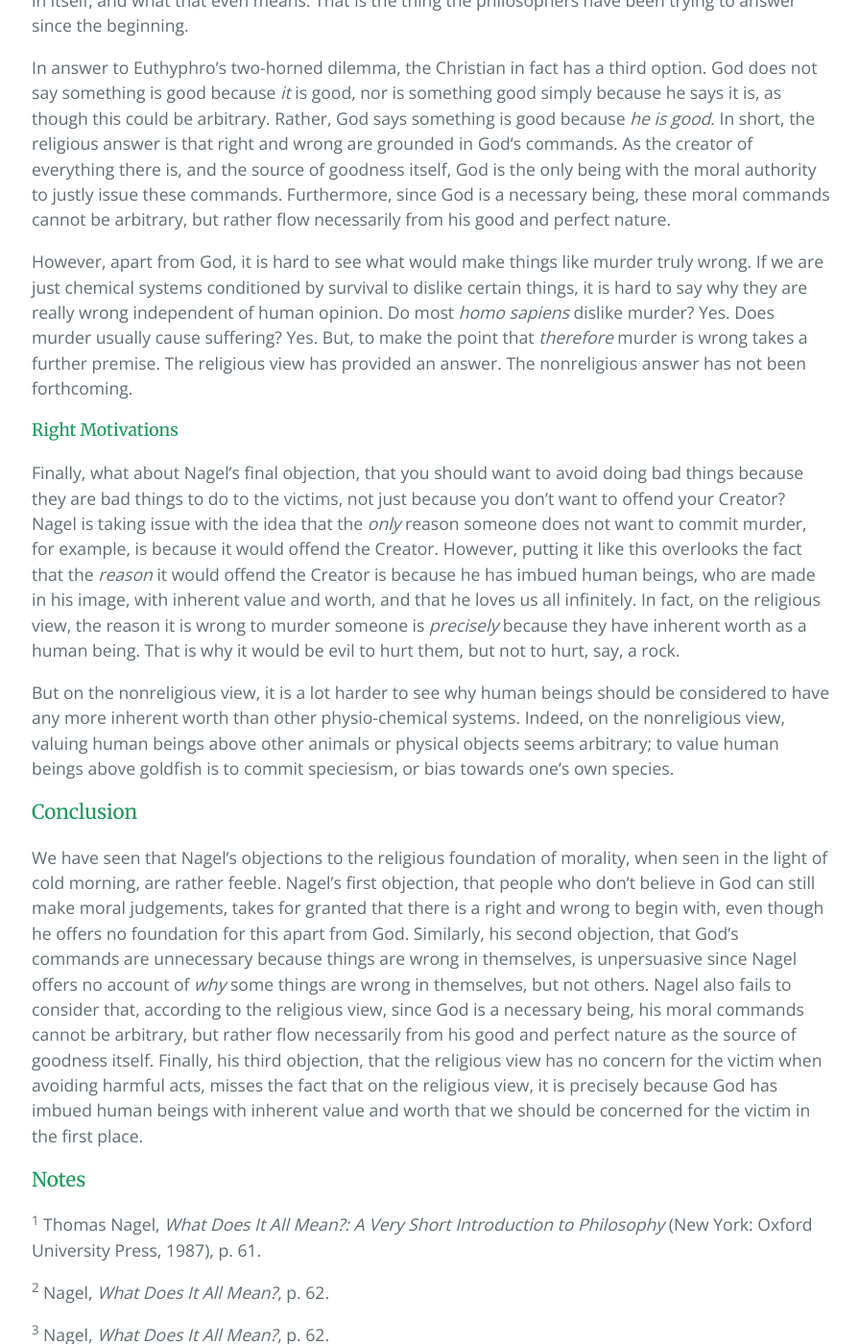
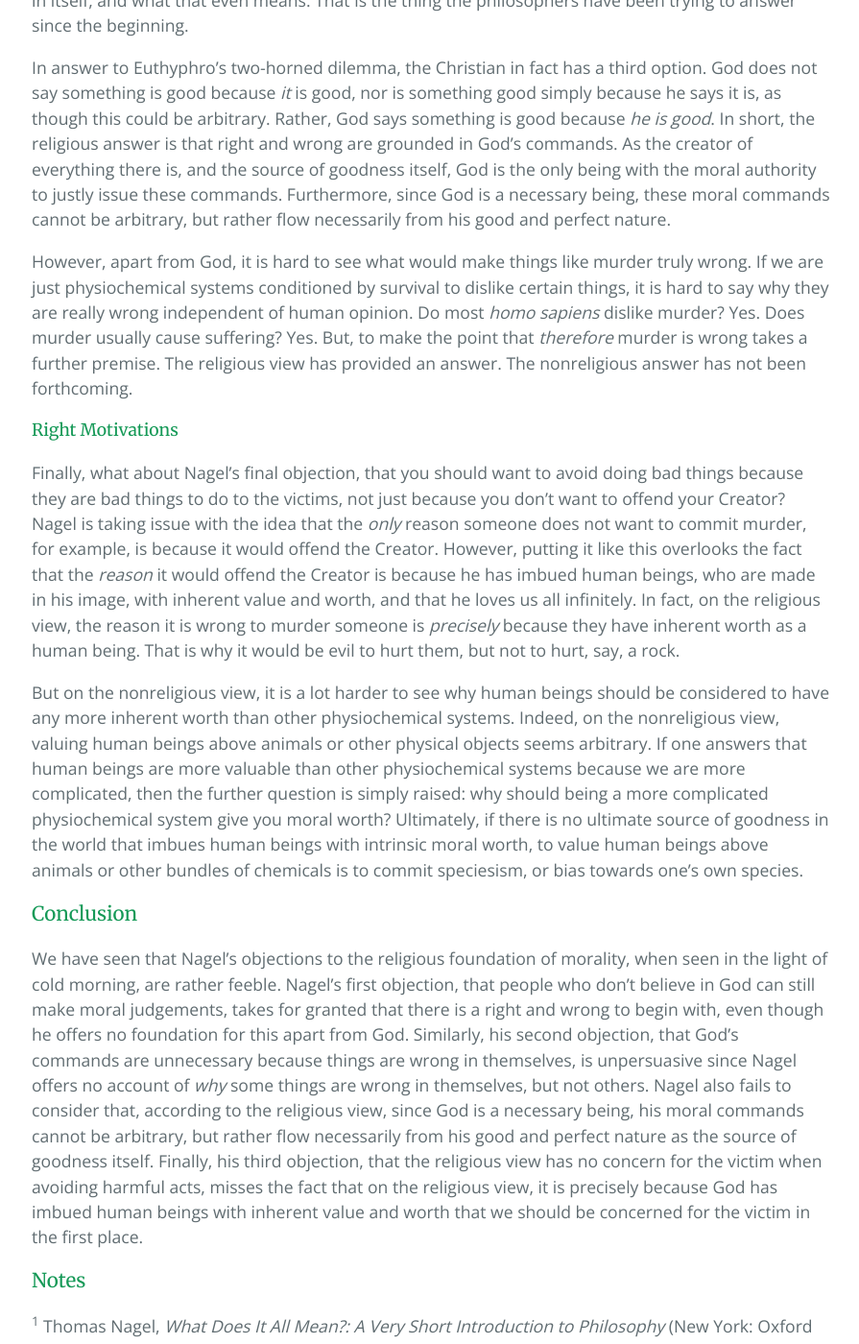
Before and after one commit to second-breakfast/second-breakfast.github.io, a Jekyll site: the page built from _posts/2019-07-13-nagel-morality.markdown, in a window 1280 px wide and 1400 px high, scrolled down 3016 px. Shown: the whole window at 96% size, without its empty margins (191-1086 px from the left). Built offline with Jekyll 4.4.1, drawn with Linux system fonts in a browser that asks for light colours.

Commit message:
Update Nagel post

```diff
--- a/_posts/2019-07-13-nagel-morality.markdown
+++ b/_posts/2019-07-13-nagel-morality.markdown
@@ -42,12 +42,12 @@ What about Nagel’s second objection against the religious view, that things ar
 
 In answer to Euthyphro’s two-horned dilemma, the Christian in fact has a third option. God does not say something is good because *it* is good, nor is something good simply because he says it is, as though this could be arbitrary. Rather, God says something is good because *he is good*. In short, the religious answer is that right and wrong are grounded in God’s commands. As the creator of everything there is, and the source of goodness itself, God is the only being with the moral authority to justly issue these commands. Furthermore, since God is a necessary being, these moral commands cannot be arbitrary, but rather flow necessarily from his good and perfect nature.
 
-However, apart from God, it is hard to see what would make things like murder truly wrong. If we are just chemical systems conditioned by survival to dislike certain things, it is hard to say why they are really wrong independent of human opinion. Do most *homo sapiens* dislike murder? Yes. Does murder usually cause suffering? Yes. But, to make the point that *therefore* murder is wrong takes a further premise. The religious view has provided an answer. The nonreligious answer has not been forthcoming.
+However, apart from God, it is hard to see what would make things like murder truly wrong. If we are just physiochemical systems conditioned by survival to dislike certain things, it is hard to say why they are really wrong independent of human opinion. Do most *homo sapiens* dislike murder? Yes. Does murder usually cause suffering? Yes. But, to make the point that *therefore* murder is wrong takes a further premise. The religious view has provided an answer. The nonreligious answer has not been forthcoming.
 
 #### Right Motivations
 Finally, what about Nagel’s final objection, that you should want to avoid doing bad things because they are bad things to do to the victims, not just because you don’t want to offend your Creator? Nagel is taking issue with the idea that the *only* reason someone does not want to commit murder, for example, is because it would offend the Creator. However, putting it like this overlooks the fact that the *reason* it would offend the Creator is because he has imbued human beings, who are made in his image, with inherent value and worth, and that he loves us all infinitely. In fact, on the religious view, the reason it is wrong to murder someone is *precisely* because they have inherent worth as a human being. That is why it would be evil to hurt them, but not to hurt, say, a rock.
 
-But on the nonreligious view, it is a lot harder to see why human beings should be considered to have any more inherent worth than other physio-chemical systems. Indeed, on the nonreligious view, valuing human beings above other animals or physical objects seems arbitrary; to value human beings above goldfish is to commit speciesism, or bias towards one’s own species.
+But on the nonreligious view, it is a lot harder to see why human beings should be considered to have any more inherent worth than other physiochemical systems. Indeed, on the nonreligious view, valuing human beings above animals or other physical objects seems arbitrary. If one answers that human beings are more valuable than other physiochemical systems because we are more complicated, then the further question is simply raised: why should being a more complicated physiochemical system give you moral worth? Ultimately, if there is no ultimate source of goodness in the world that imbues human beings with intrinsic moral worth, to value human beings above animals or other bundles of chemicals is to commit speciesism, or bias towards one’s own species.
 
 ### Conclusion
 We have seen that Nagel’s objections to the religious foundation of morality, when seen in the light of cold morning, are rather feeble. Nagel’s first objection, that people who don’t believe in God can still make moral judgements, takes for granted that there is a right and wrong to begin with, even though he offers no foundation for this apart from God. Similarly, his second objection, that God’s commands are unnecessary because things are wrong in themselves, is unpersuasive since Nagel offers no account of *why* some things are wrong in themselves, but not others. Nagel also fails to consider that, according to the religious view, since God is a necessary being, his moral commands cannot be arbitrary, but rather flow necessarily from his good and perfect nature as the source of goodness itself. Finally, his third objection, that the religious view has no concern for the victim when avoiding harmful acts, misses the fact that on the religious view, it is precisely because God has imbued human beings with inherent value and worth that we should be concerned for the victim in the first place.
```
